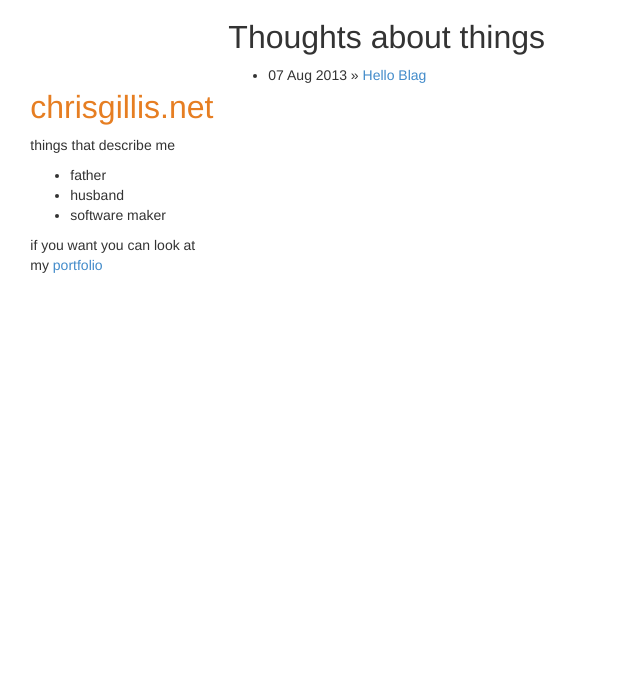
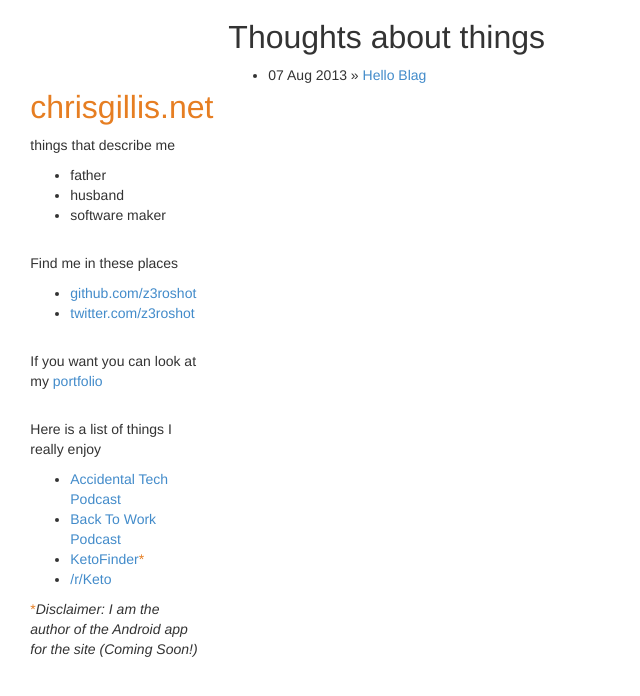
Before and after one commit to Chris-Gillis/z3roshot.github.io, a Jekyll site: the page built from index.html, in a window 1280 px wide. Shown: the top 696 px of the page, without its empty margins (0-640 px from the left). Built offline with Jekyll 4.4.1, drawn with Linux system fonts in a browser that asks for light colours; Markdown is read by kramdown in place of the engine named in the settings.

Commit message:
slight style modification and more content on left panel

```diff
--- a/_layouts/default.html
+++ b/_layouts/default.html
@@ -11,23 +11,44 @@
 
 	<!-- Custom CSS -->
         <link rel="stylesheet" href="/css/style.css">
-
+        <!--[if lt IE 9]>
+	<script src="dist/html5shiv.js"></script>
+	<![endif]-->
     </head>
     <body>
       <div class="col-lg-2 spacer-top">
         <div class="col-lg-offset-1">
-          <h2 class="orange">chrisgillis.net</h2>
-	  <p>things that describe me</p>
+          <header>
+	    <h2 class="orange">chrisgillis.net</h2>
+	    <p>things that describe me</p>
 
 	    <ul>
 	      <li>father</li>
 	      <li>husband</li>
 	      <li>software maker</li>
             </ul>
-
-	  <p>if you want you can look at my <a href="/portfolio">portfolio</a></p>
-
-
+	 </header>
+	 <aside class="spacer-top-small">
+           <p>Find me in these places</p>
+           <ul>
+	     <li><a href="http://github.com/z3roshot">github.com/z3roshot</a></li>
+	     <li><a href="http://twitter.com/z3roshot">twitter.com/z3roshot</a></li>
+	   </ul>
+	 </aside>
+	 <aside class="spacer-top-small">
+	    <p>If you want you can look at my <a href="/portfolio">portfolio</a></p>
+	 </aside>
+	 <aside class="spacer-top-small">
+            <p>Here is a list of things I really enjoy</p>
+	    <ul>
+	      <li><a href="http://www.atp.fm">Accidental Tech Podcast</a></li>
+	      <li><a href="http://www.5by5.tv/b2w">Back To Work Podcast</a></li>
+	      <li><a href="http://ketofinder.com">KetoFinder</a><span class="orange">*</span></li>
+	      <li><a href="http://reddit.com/r/keto">/r/Keto</a></li>
+	    </ul>
+          </aside>
+	  <span class="orange">*</span><em>Disclaimer: I am the author of the Android app for the site (Coming Soon!)</em>
+         </aside>
 	</div>
       </div>
       <div class="col-lg-6">
--- a/css/style.css
+++ b/css/style.css
@@ -1,6 +1,11 @@
 .spacer-top {
     margin-top: 5em;
 }
+
+.spacer-top-small {
+    margin-top: 2em;
+}
+
 
 .orange {
     color: #E67E22;
```
